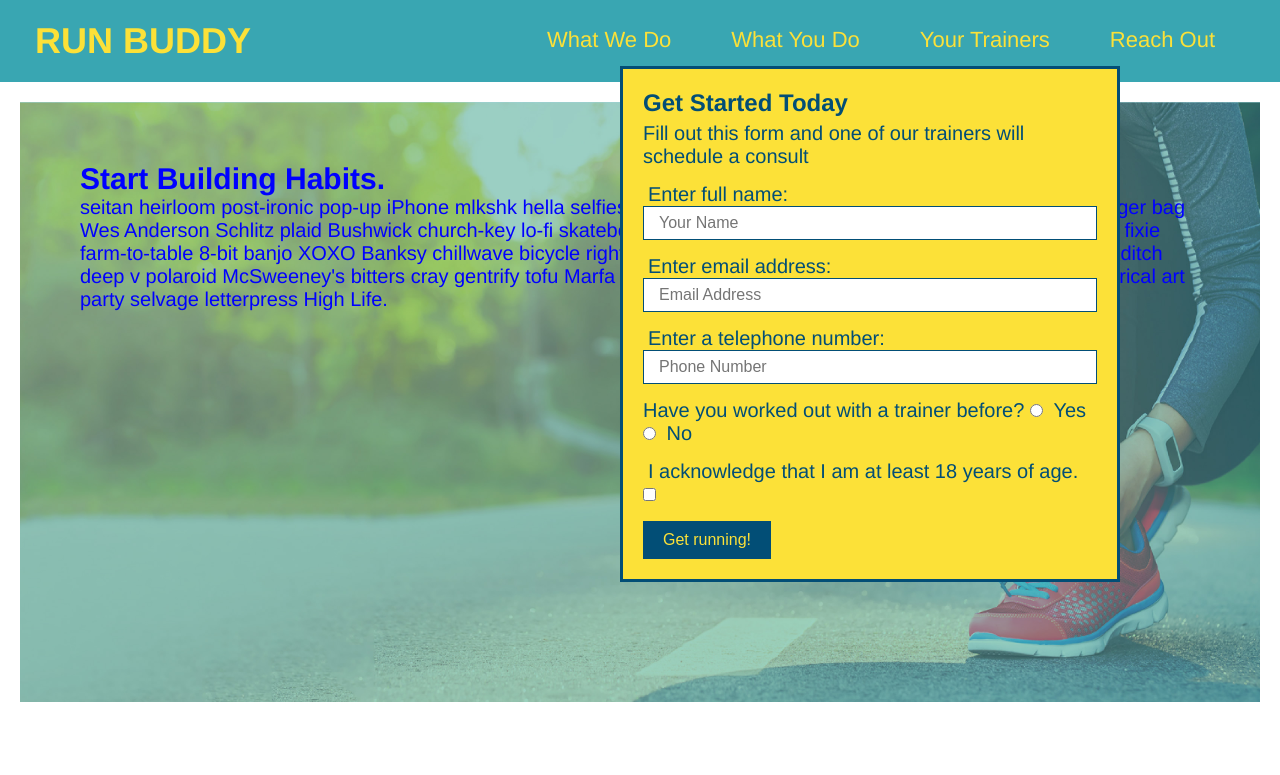
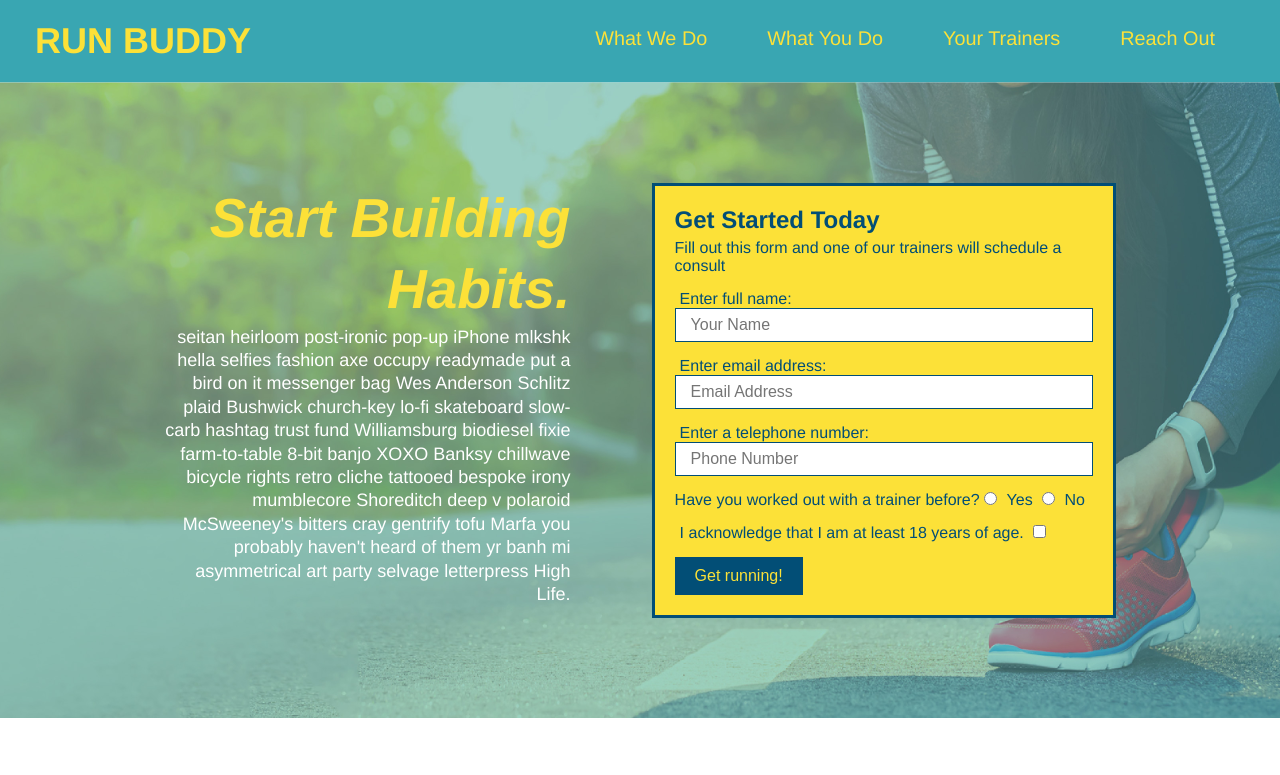
Before and after one commit to SeroGri/run-buddy, a plain HTML site: page index.html in a window 1280 px wide. Shown: the top 775 px of the page. Drawn offline with Linux system fonts and the light colour scheme.

Commit message:
add flexbox to the hero

```diff
--- a/assets/css/style.css
+++ b/assets/css/style.css
@@ -57,17 +57,17 @@ footer {
     background: #fce138;
     width: 100%;
     padding: 40px 35px;
+    justify-content: space-between;
+    flex-wrap: wrap;
 }
 
 footer h2 {
-    display: inline;
     color: #024e76;
     font-size: 30px;
     margin: 0;
 }
 
 footer div {
-    float: right;
     line-height: 1.5;
     text-align: right;
 }
@@ -83,25 +83,36 @@ section {
 /* Hero Style Start */
 .hero {
     background-image: url(../images/hero-bg.jpg);
-    height: 600px;
     background-size: cover;
     background-position: center;
-    position: relative;
+    display: flex;
+    justify-content: center;
+    flex-wrap: wrap;
 }
 /* Hero Style End */
 
 .hero-form {
     background-color: #fce138;
     padding: 20px;
-    width: 500px;
     color: #024e76;
     border: 3px solid #024e76;
-    position: absolute;
-    bottom: 120px;
-    right: 140px;
+    margin: 3.5%;
+    width: 40%;
+}
 
+.hero-cta {
+    width: 35%;
+    text-align: right;
+    margin: 3.5%;
+    color: #fff;
+    font-size: 18px;
+    line-height: 1.3;
+}
 
-
+.hero-cta h2 {
+    font-style: italic;
+    font-size: 55px;
+    color: #fce138
 }
 
 .hero-form h3 {
@@ -135,141 +146,7 @@ section {
     font-size: 16px;
 }
 
-* {
-    margin: 0;
-    padding: 0;
-    box-sizing: border-box;
-}
 
-
-body {
-    /* more on this crazy alphanumerical value in a minute! */
-    color: #39a6b2;
-    font-family: Helvetica, Arial, sans-serif;
-}
-
-/* apply styles to <header> */
-header {
-    padding: 20px 35px;
-    background-color: #39a6b2;
-}
-
-header h1 {
-    font-weight: bold;
-    font-size: 36px;
-    color: #fce138;
-    margin: 0;
-    display: inline;
-}
-
-header a {
-    text-decoration: none;
-    color: #fce138;
-}
-
-header nav {
-    float: right;
-    margin: 7px 0;
-}
-
-header nav ul li {
-    display: inline;
-}
-
-header nav ul li a {
-    margin: 0 30px;
-    font-weight: lighter;
-    font-size: 22px;
-}
-
-footer {
-    background: #fce138;
-    width: 100%;
-    padding: 40px 35px;
-}
-
-footer h2 {
-    display: inline;
-    color: #024e76;
-    font-size: 30px;
-    margin: 0;
-}
-
-footer div {
-    float: right;
-    line-height: 1.5;
-    text-align: right;
-}
-
-footer a {
-    color: #024e76;
-}
-
-section {
-    padding: 60px;
-}
-
-/* Hero Style Start */
-.hero {
-    background-image: url(../images/hero-bg.jpg);
-    height: 600px;
-    background-size: cover;
-    background-position: center;
-    position: relative;
-}
-/* Hero Style End */
-
-.hero-form {
-    background-color: #fce138;
-    padding: 20px;
-    width: 500px;
-    color: #024e76;
-    border: 3px solid #024e76;
-    position: absolute;
-    bottom: 120px;
-    right: 140px;
-
-
-
-}
-
-.hero-form h3 {
-    font-size: 24px;
-    margin: 0;
-}
-
-.hero-form p {
-    margin: 5px 0 15px 0;
-}
-
-.form-input {
-    border: 1px solid #024e76;
-    display: block;
-    padding: 7px 15px;
-    font-size: 16px;
-    color: #024e76;
-    width: 100%;
-    margin-bottom: 15px;
-}
-
-.hero-form label {
-    margin: 0 5px;
-}
-
-.hero-form button {
-    color: #fce138;
-    background-color: #024e76;
-    border: none;
-    padding: 10px 20px;
-    font-size: 16px;
-}
-
-.hero {
-    margin: 20px;
-    background-color: white;
-    font-size: 20px;
-    color: blue;
-}
 
 .hero-secondary {
     margin: 20px;
```
